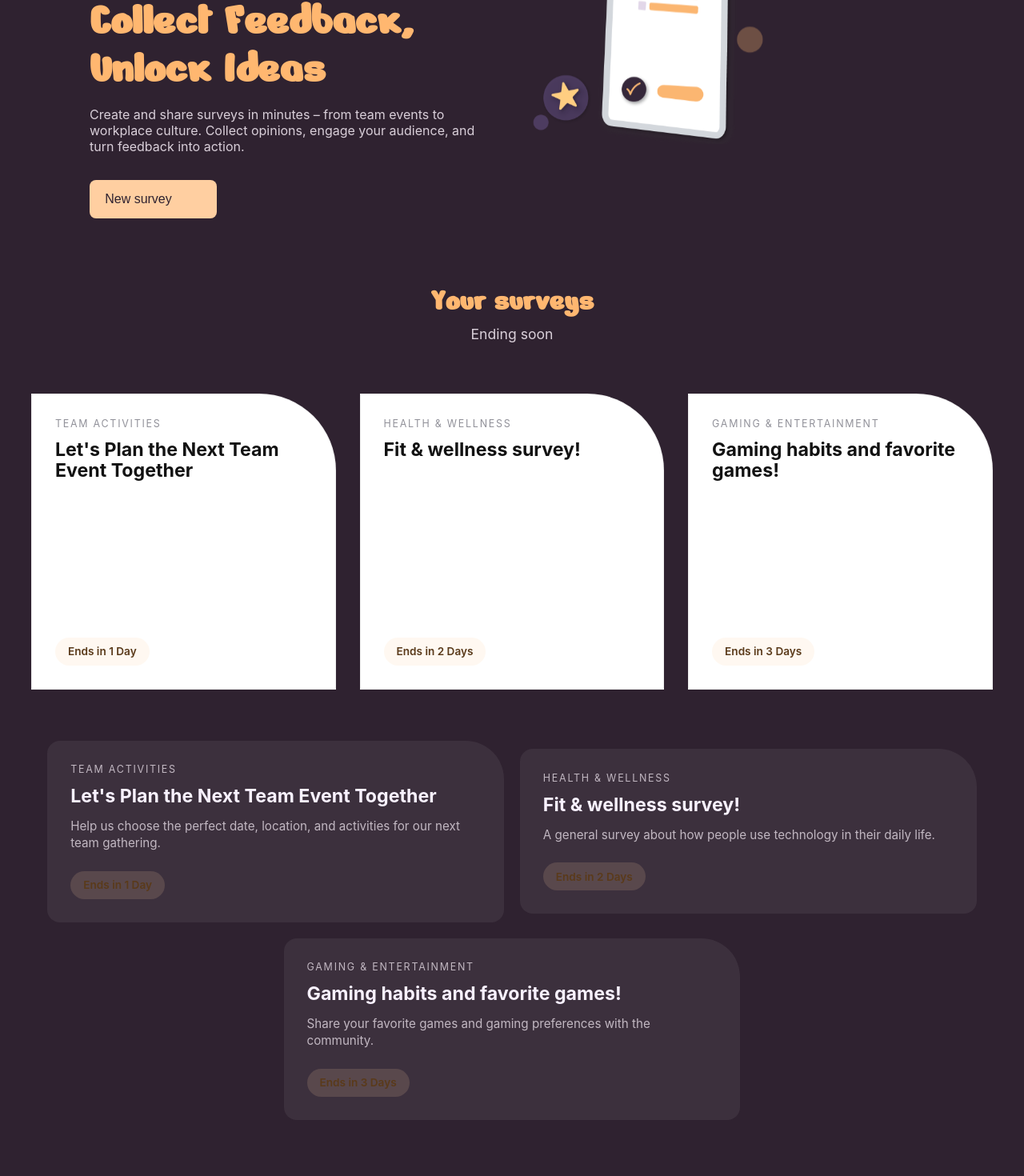
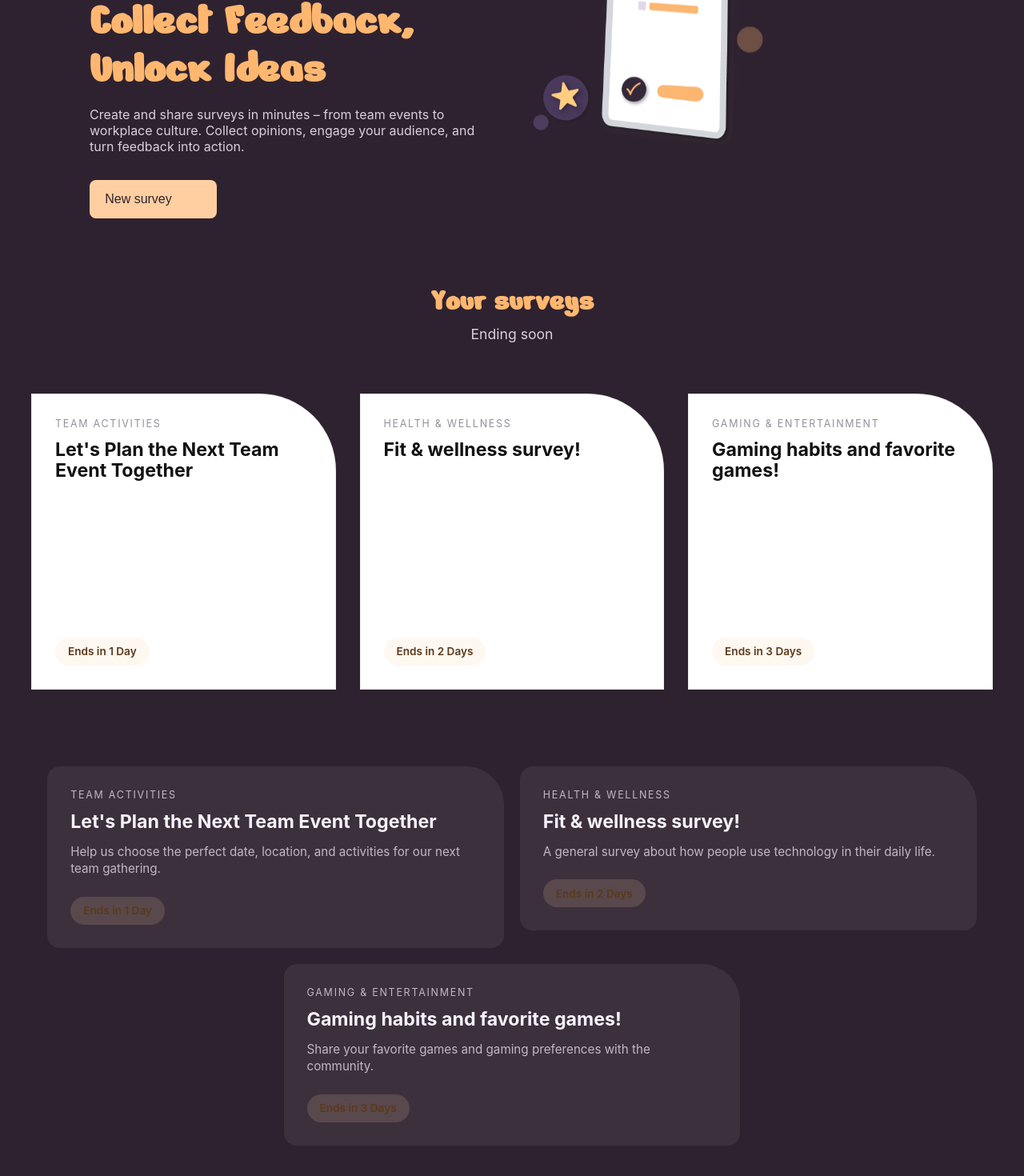
Before and after one commit to novakovic29/pollapp, an Angular app: page / in a window 1280 px wide. Shown: the part 308-1778 px from the top of the page at 80% size. Built offline with nearby package versions, Linux system fonts and the light colour scheme.

Commit message:
Adjust padding and alignment in card layout for improved spacing

```diff
--- a/src/app/home/home.component.scss
+++ b/src/app/home/home.component.scss
@@ -102,7 +102,7 @@
   justify-content: center;
   align-items: flex-start;
   gap: 30px;
-  padding: 2rem 0;
+  padding: 2rem 0 4rem 0;
 }
 .big-card-light,
 .big-card-dark {
@@ -175,7 +175,7 @@
   display: flex;
   flex-wrap: wrap;
   justify-content: center;
-  align-items: center;
+  align-items: flex-start;
   gap: 20px;
   padding: 2rem 0;
 }
```
